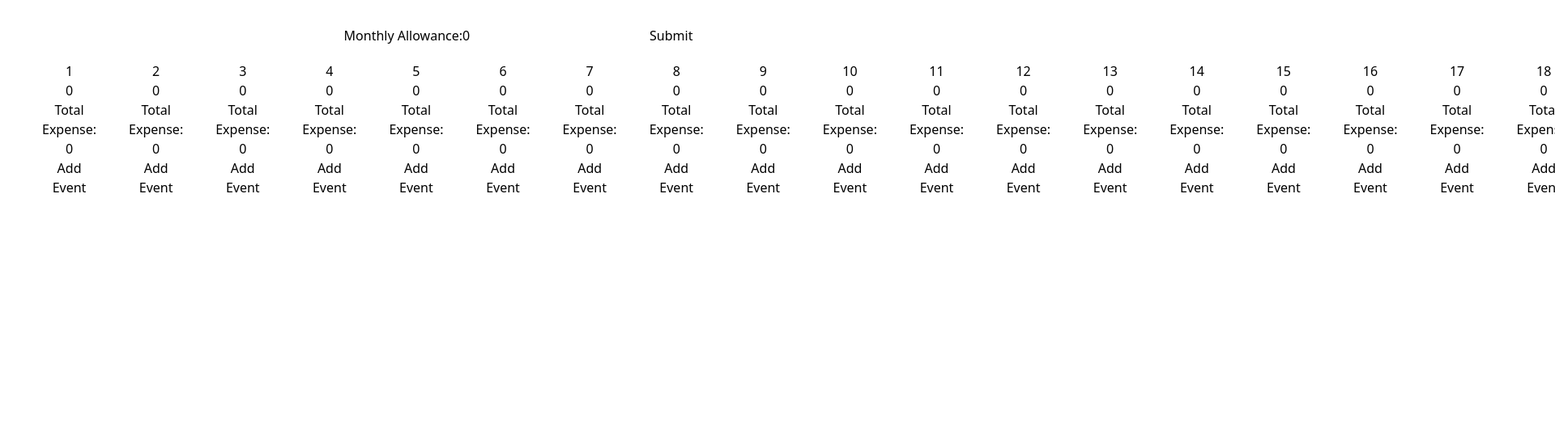
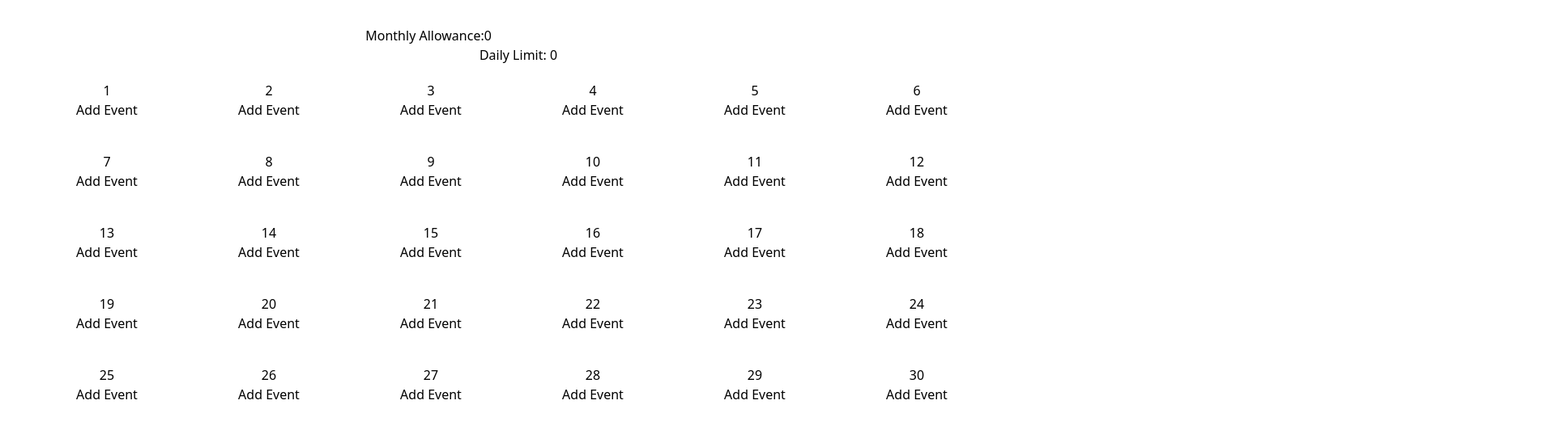
Before and after one commit to aaronsww/cash-control, a React (Vite) app: page / in a window 1280 px wide. Shown: the top 532 px of the page at 81% size, 1920 px wide, since content can reach past the window. Built offline with nearby package versions, Linux system fonts and the light colour scheme.

Commit message:
fix: total expense when event is rpresent

```diff
--- a/src/App.jsx
+++ b/src/App.jsx
@@ -5,8 +5,8 @@ import useAllowanceStore from "./store/useAllowanceStore";
 import DayCard from "./components/DayCard";
 
 function App() {
-  const { allowance } = useAllowanceStore();
-  const [limit, setLimit] = useState(0);
+  const { allowance,  limit, setLimit  } = useAllowanceStore();
+  // const [limit, setLimit] = useState(0);
 
   const renderDays = () => {
     const days = [];
@@ -15,7 +15,6 @@ function App() {
         <DayCard
           key={i}
           no={i}
-          limit={limit}
         />
       );
     }
@@ -34,7 +33,8 @@ function App() {
   return (
     <>
       <Input calc={calcLimit}></Input>
-      <div className="flex">{renderDays()}</div>
+      <div>Daily Limit: {limit}</div>
+      <div className="flex flex-wrap  ">{renderDays()}</div>
     </>
   );
 }
--- a/src/components/DayCard.jsx
+++ b/src/components/DayCard.jsx
@@ -1,17 +1,19 @@
 import React, { useEffect, useState } from "react";
 import useAllowanceStore from "../store/useAllowanceStore";
 
-function DayCard({ no, limit }) {
+function DayCard({ no }) {
   const [show, setShow] = useState(true);
+  const [showTotal, setShowTotal] = useState(false);
   const [events, setEvents] = useState([]);
   const [newEvent, setNewEvent] = useState({ title: "", expense: 0 });
   const [totalExpense, setTotalExpense] = useState(0);
-  const { allowance, setAllowance } = useAllowanceStore();
+  const { allowance, limit,  setAllowance } = useAllowanceStore();
 
   const addEvent = () => {
     setEvents([...events, newEvent]);
     setNewEvent({ title: "", expense: 0 });
-    setShow(false);
+    setShow(true);
+    setShowTotal(true);
   };
 
   useEffect(() => {
@@ -29,14 +31,12 @@ function DayCard({ no, limit }) {
   return (
     <div className="w-40 m-5">
       <h1>{no}</h1>
-      <h2>{limit}</h2>
       {events.map((event, index) => (
         <div key={index}>
           <h4>{event.title}</h4>
           <h4>{event.expense}</h4>
         </div>
       ))}
-      <h3>Total Expense: {totalExpense}</h3>
       {show && <button onClick={() => setShow(false)}>Add Event</button>}
       {!show && (
         <div>
@@ -57,6 +57,7 @@ function DayCard({ no, limit }) {
           <button onClick={addEvent}>Add</button>
         </div>
       )}
+        {showTotal &&  <h3>Total Expense: {limit + totalExpense}</h3>}
     </div>
   );
 }
--- a/src/components/Input.jsx
+++ b/src/components/Input.jsx
@@ -20,7 +20,7 @@ function Input({ calc }) {
             onChange={(e) => setAllowance(e.target.value)}
           />
         </label>
-        <button type="submit">Submit</button>
+        {/* <button type="submit">Submit</button> */}
       </form>
     </div>
   );
--- a/src/store/useAllowanceStore.jsx
+++ b/src/store/useAllowanceStore.jsx
@@ -3,6 +3,8 @@ import { create } from "zustand";
 const useAllowanceStore = create((set) => ({
   allowance: 0,
   setAllowance: (newAllowance) => set({ allowance: newAllowance }),
+  limit: 0,
+  setLimit: (newLimit) => set({ limit: newLimit }),
 }));
 
 export default useAllowanceStore;
```
